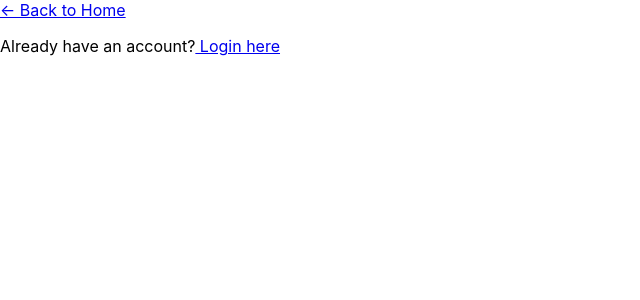
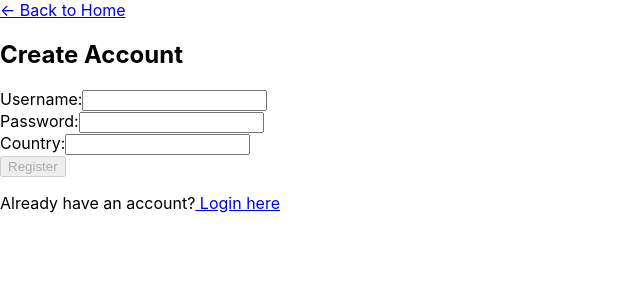
Before and after one commit to rumicuzzin/artist-anonymous, a React (Create React App) app in the folder frontend/: page /register in a window 1280 px wide. Shown: the top 300 px of the page, without its empty margins (0-640 px from the left). Built offline with nearby package versions, Linux system fonts and the light colour scheme; the HTML template or start-up script is replaced by a standard one.

Commit message:
fixed typo

```diff
--- a/frontend/src/components/UserRegistration.js
+++ b/frontend/src/components/UserRegistration.js
@@ -2,7 +2,7 @@ import React, {useState} from 'react';
 
 // This is the User Registration component
 
-function userRegistration() {
+function UserRegistration() {
 
     // Create state variables for each input
     const [username, setUsername] = useState('');     // Tracks username field
@@ -97,4 +97,4 @@ function userRegistration() {
         </div>
     );
 }
-export default userRegistration;
+export default UserRegistration;
--- a/frontend/src/pages/RegisterPage.js
+++ b/frontend/src/pages/RegisterPage.js
@@ -1,5 +1,5 @@
 import React from 'react';
-import userRegistration from '../components/UserRegistration';
+import UserRegistration from '../components/UserRegistration';
 import { Link } from 'react-router-dom';
 // This is the Register Page component
 // It allows users to create a new account
@@ -8,7 +8,7 @@ function RegisterPage() {
   return (
     <div className="register-page">
       <Link to="/">← Back to Home</Link>
-      <userRegistration />
+      <UserRegistration />
       <p>
         Already have an account?
         <Link to="/login"> Login here</Link>
```
